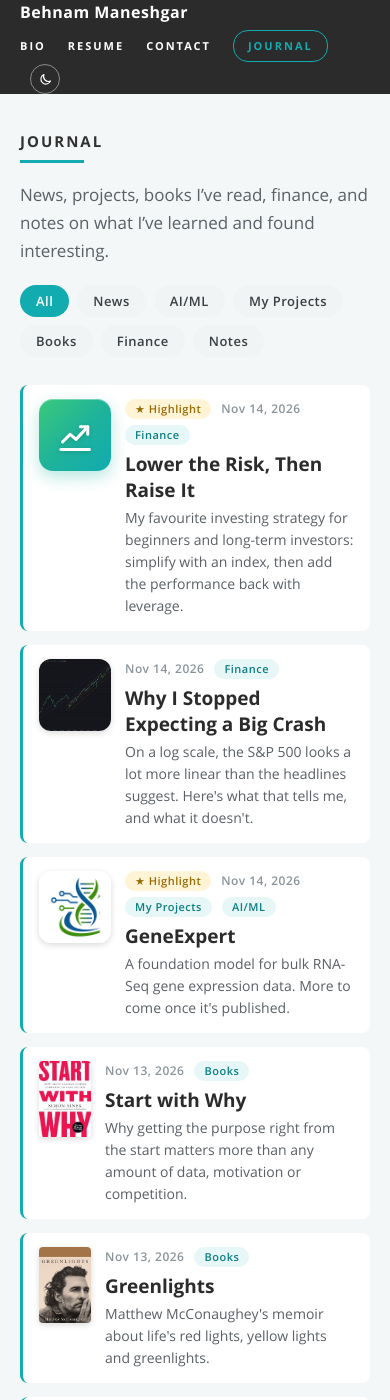
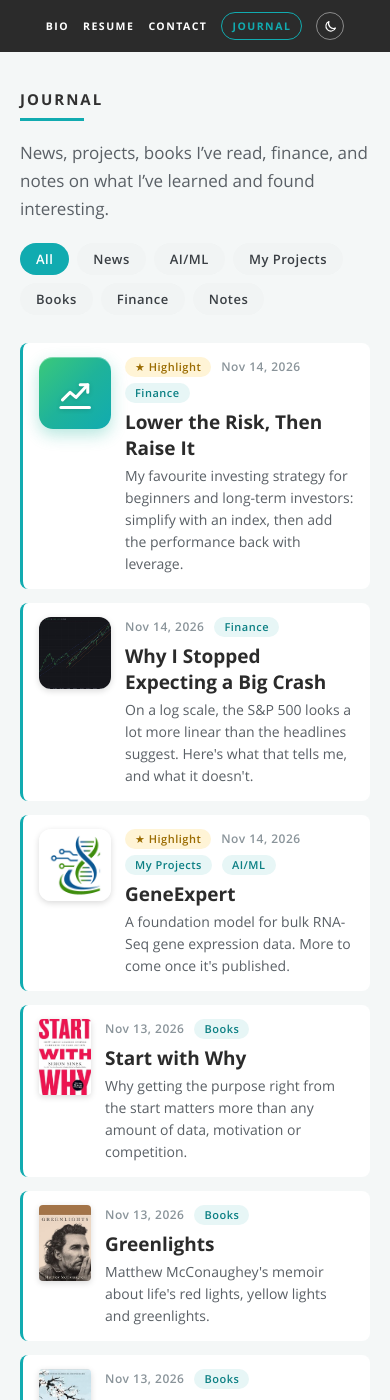
Before and after one commit to maneshgar/personal-website, a Jekyll site: the page built from journal/index.html, in a window 390 px wide and 1400 px high. Built offline with Jekyll 4.4.1, drawn with Linux system fonts in a browser that asks for light colours.

Commit message:
Journal top bar on phones: hide name, one row with theme button
Co-Authored-By: Claude Opus 5.5 <noreply@anthropic.com>

```diff
--- a/css/journal.css
+++ b/css/journal.css
@@ -676,3 +676,13 @@ html.theme-dark .w-body img { border-color: #2E3841; }
 header .hero-star { color: #F5C451; }
 .w-tag.w-highlight { background: #FFF4D6; color: #9A6B00; }
 html.theme-dark .w-tag.w-highlight { background: rgba(245, 196, 81, .16) !important; color: #F5C451 !important; }
+
+/* Journal top bar on phones: hide the name, keep links + theme button on one row */
+@media only screen and (max-width: 600px) {
+   .w-brand { display: none; }
+   .w-topbar-inner { justify-content: center; min-height: 52px; padding: 0 12px; }
+   .w-nav { flex-wrap: nowrap; align-items: center; gap: 0 14px; }
+   .w-nav a, .w-nav a:visited { font-size: 10.5px; letter-spacing: 1.5px; line-height: 52px; }
+   .w-nav li.nav-page a { line-height: 20px; padding: 3px 10px; }
+   .w-nav li.nav-theme .theme-toggle { margin-left: 0; width: 28px; height: 28px; }
+}
```
